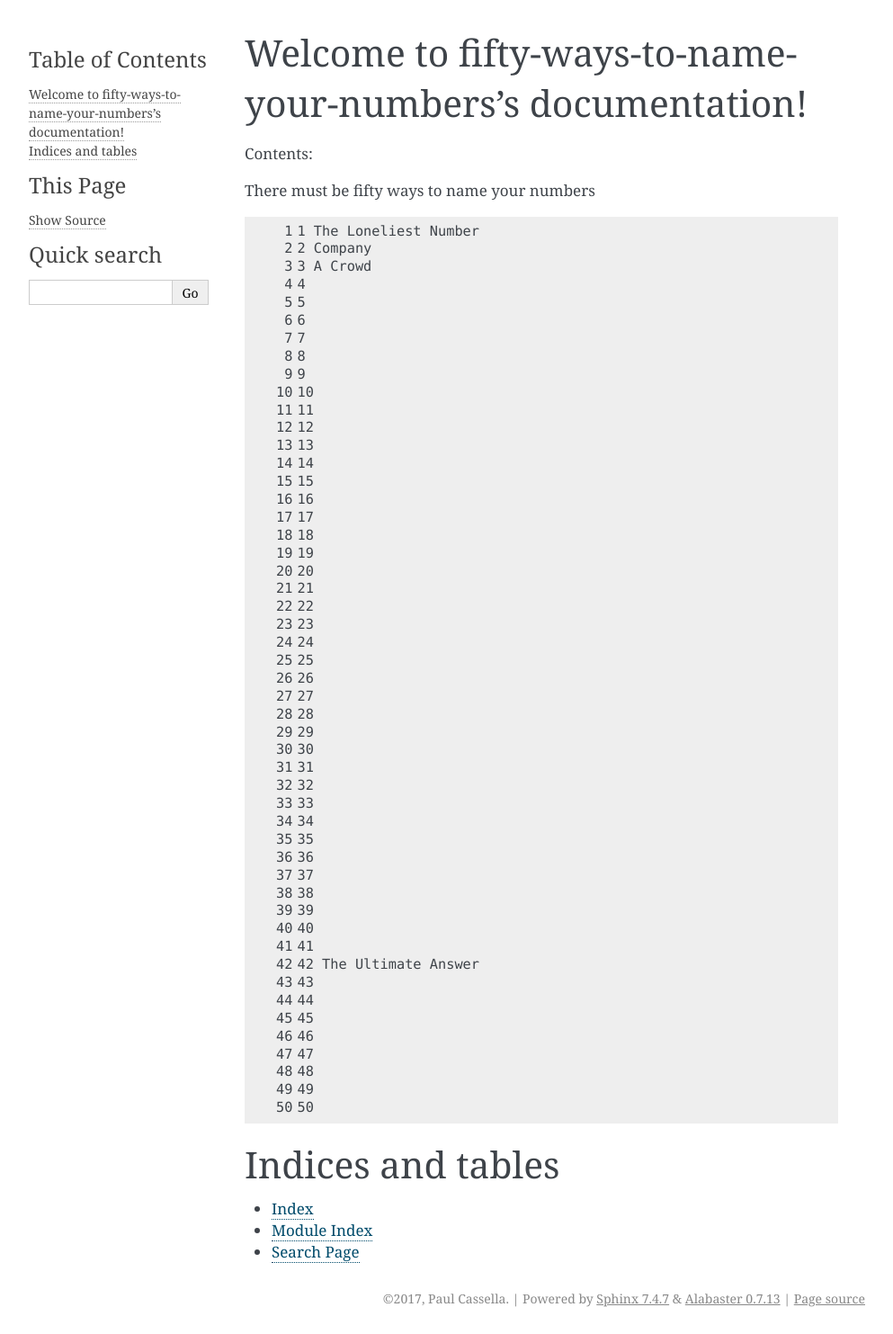
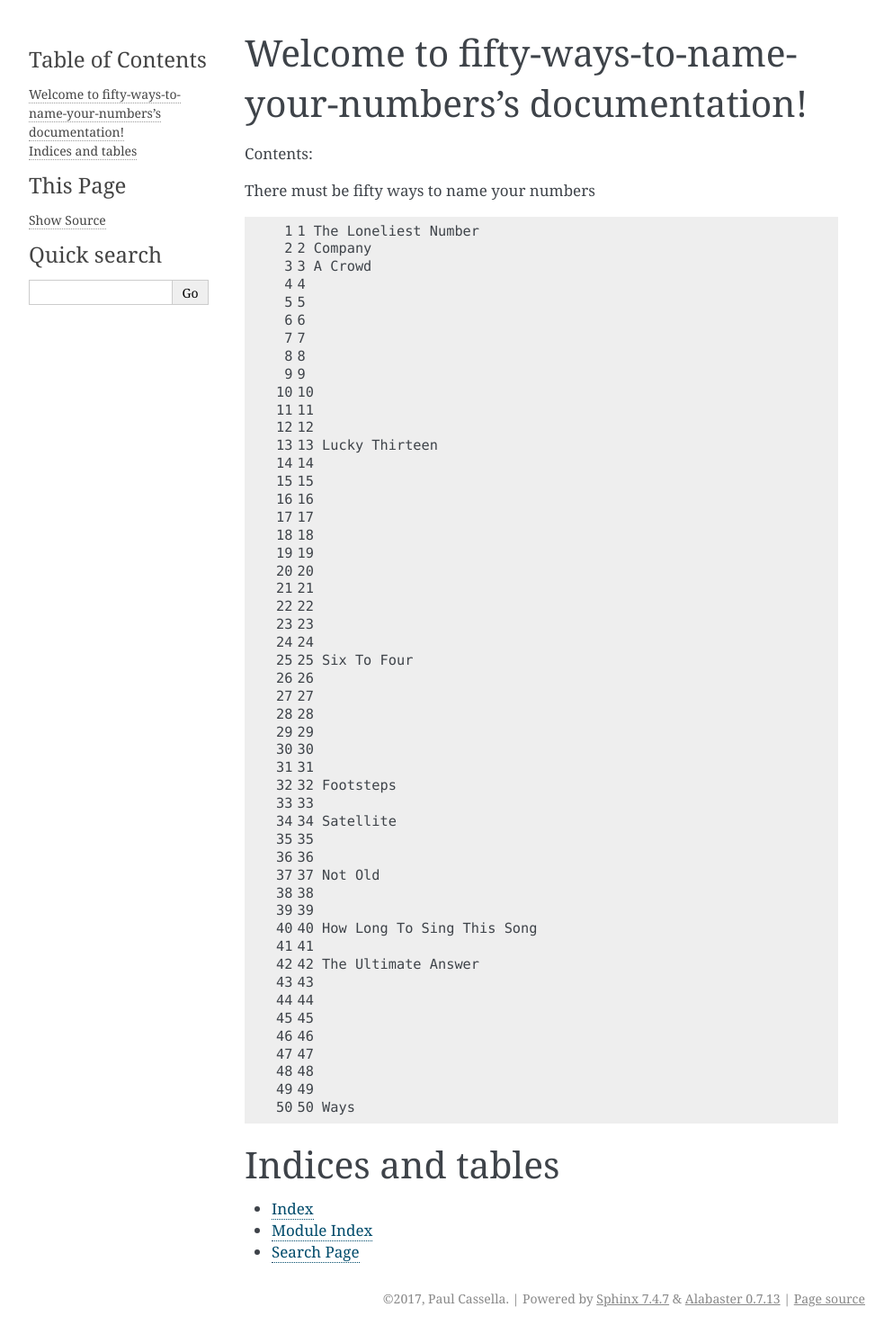
Before and after one commit to cassella/fifty-ways-to-name-your-numbers, a Sphinx documentation site: the page built from docs/index.rst, in a window 1280 px wide. Shown: the whole page at 90% size, without its empty margins (148-1141 px from the left). Built offline with Sphinx 7.4.7, drawn with Linux system fonts in a browser that asks for light colours.

Commit message:
Add a few more ways

```diff
--- a/docs/numbers.txt
+++ b/docs/numbers.txt
@@ -10,7 +10,7 @@
 10
 11
 12
-13
+13 Lucky Thirteen
 14
 15
 16
@@ -22,22 +22,22 @@
 22
 23
 24
-25
+25 Six To Four
 26
 27
 28
 29
 30
 31
-32
+32 Footsteps
 33
-34
+34 Satellite
 35
 36
-37
+37 Not Old
 38
 39
-40
+40 How Long To Sing This Song
 41
 42 The Ultimate Answer
 43
@@ -47,4 +47,4 @@
 47
 48
 49
-50
+50 Ways
```
